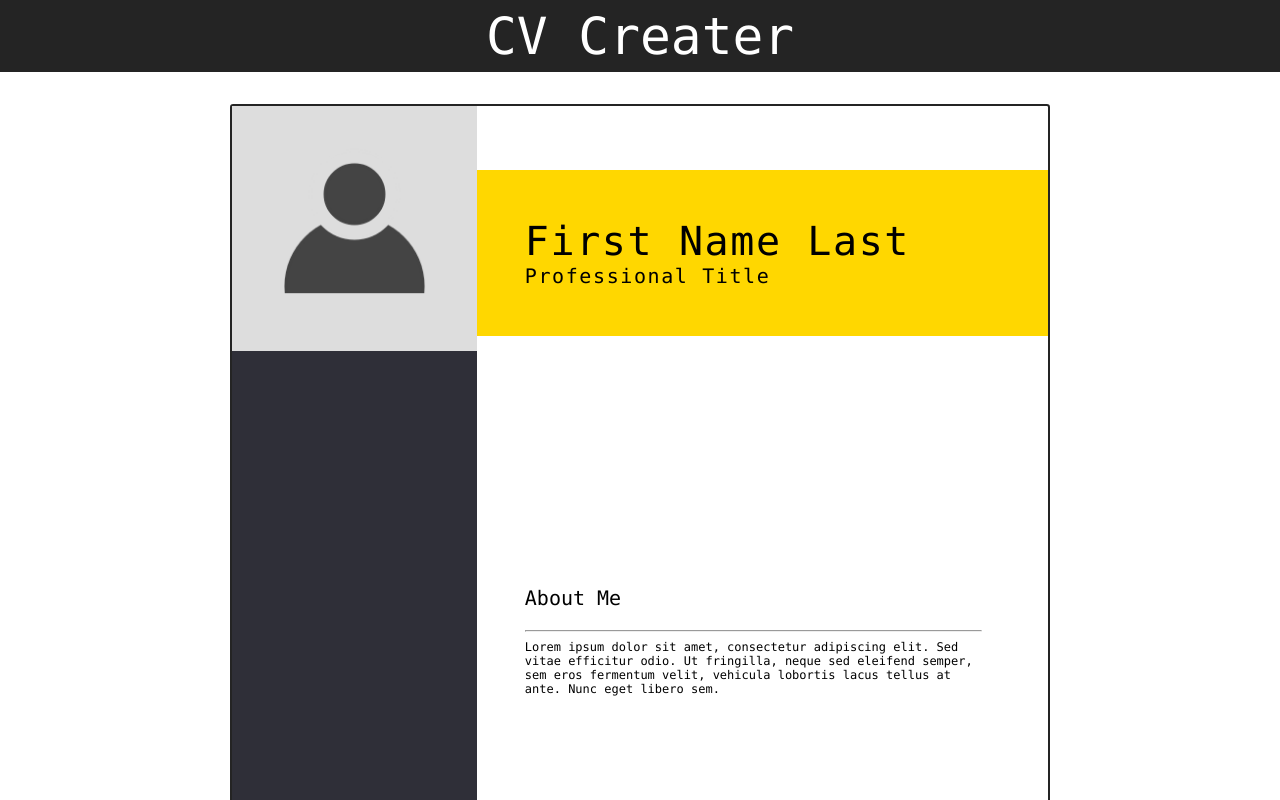
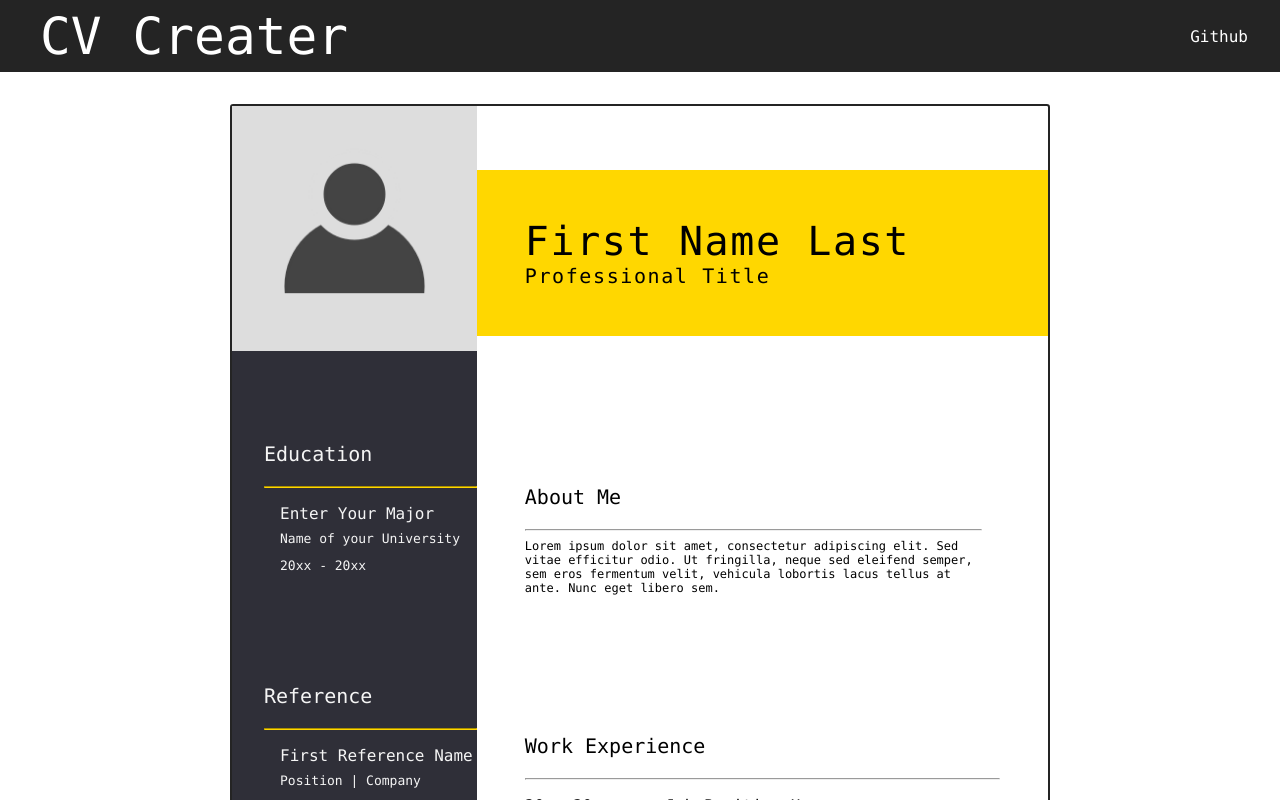
Before and after one commit to harold-mims/cv-builder, a React (Vite) app: page / in a window 1280 px wide. Shown: the top 800 px of the page. Built offline with nearby package versions, Linux system fonts and the light colour scheme.

Commit message:
Added a starting number of items for each array

```diff
--- a/src/App.jsx
+++ b/src/App.jsx
@@ -47,6 +47,13 @@ class App extends Component {
     this.decValue = this.decValue.bind(this);
   }
 
+  componentDidMount() {
+    this.incValue("educationalExperience", "education");
+    this.incValue("individualReference", "references");
+    this.incValue("workExperience", "workHistory");
+    this.incValue("skill", "skills");
+  }
+
   incValue(valueToUpdate, argToStore) {
     console.log(this.state.education);
 
@@ -61,7 +68,8 @@ class App extends Component {
   }
 
   decValue(valueToUpdate, argToStore) {
-    if (this.state[valueToUpdate].count > 0) {
+    console.log(this.state[argToStore])
+    if (this.state[argToStore].length > 0) {
       this.setState({
         [argToStore]: this.state[argToStore].filter(
           (_, i) => i !== this.state[valueToUpdate].count - 1
--- a/src/components/boilerplate.jsx
+++ b/src/components/boilerplate.jsx
@@ -1,27 +1,33 @@
 function Navbar() {
-    return <nav className="nav">
-        <a href="/" className="site-title">CV Creater</a>
+  return (
+    <nav className="nav">
+      <a href="/" className="site-title" style={{ alignSelf: "center" }}>
+        CV Creater
+      </a>
+      <a
+        href="https://github.com/harold-mims/cv-builder/tree/main"
+        className="githubLink"
+        target="_blank"
+        rel="noreferrer"
+      >
+        Github
+      </a>
     </nav>
-
+  );
 }
 
 function Footer() {
-    return <p className="footer">
-        Copyright @ The Odin Project 2023
-    </p>
-
+  return <p className="footer">Copyright @ The Odin Project 2023</p>;
 }
 
 // eslint-disable-next-line react/prop-types
-function SectionHeader({className, defaultValue = "Section Header"}) {
-    return (
-        <>
-            <p className={"sectionHeader " + className}>
-            {defaultValue}
-            </p>
-            <hr className={"sectionHR " + className}></hr>
-        </>
-    );
+function SectionHeader({ className, defaultValue = "Section Header" }) {
+  return (
+    <>
+      <p className={"sectionHeader " + className}>{defaultValue}</p>
+      <hr className={"sectionHR " + className}></hr>
+    </>
+  );
 }
 
-export {Navbar, Footer, SectionHeader}
+export { Navbar, Footer, SectionHeader };
--- a/src/index.css
+++ b/src/index.css
@@ -26,7 +26,7 @@ body {
   color: white;
 
   display: flex;
-  justify-content: space-evenly;
+  justify-content: space-between;
   align-items: center;
 
   gap: 2rem;
@@ -36,8 +36,13 @@ body {
 .site-title {
   font-size: 3.2rem;
   line-height: 1.1;
+  margin: 0px 32px;
 
   padding: 0.5rem;
+}
+
+.githubLink {
+  margin: 0px 32px;
 }
 
 .nav a {
```
